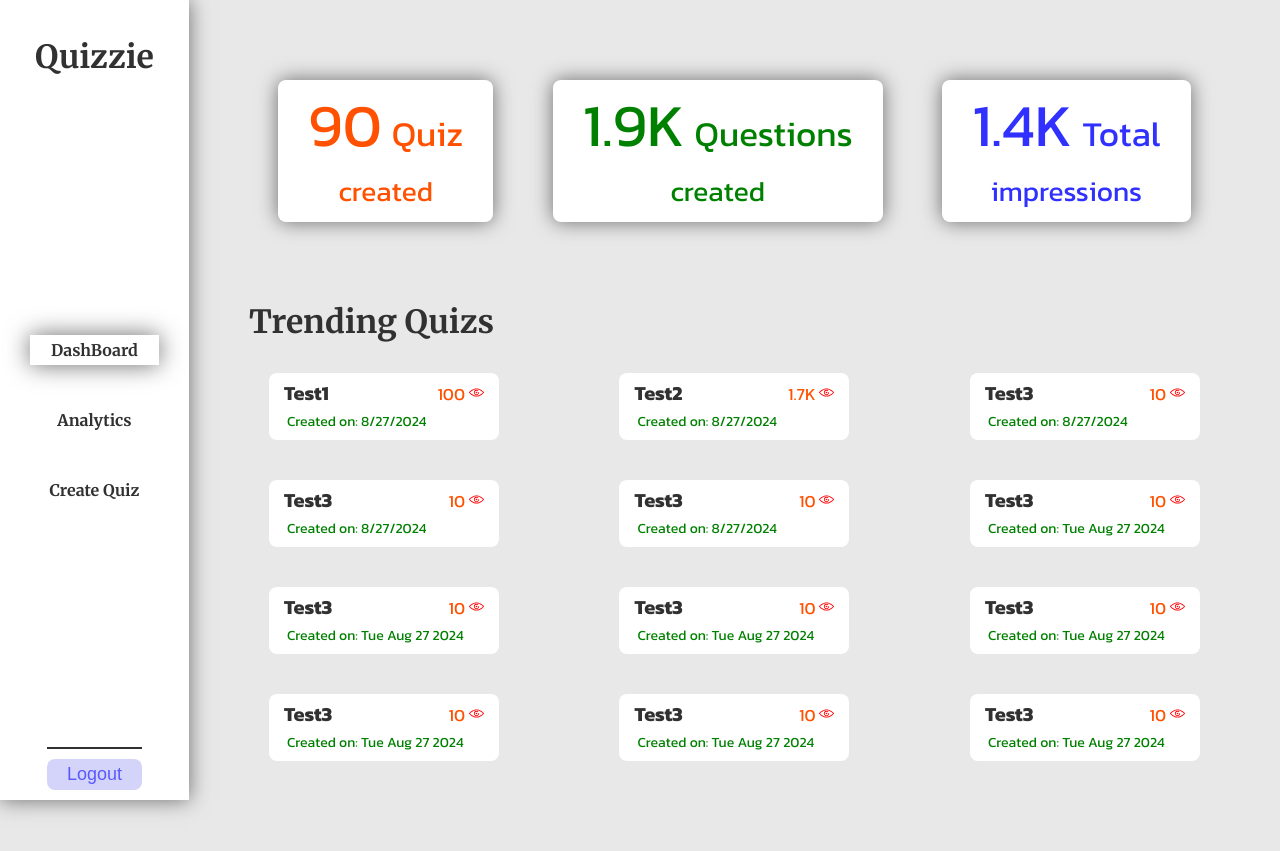
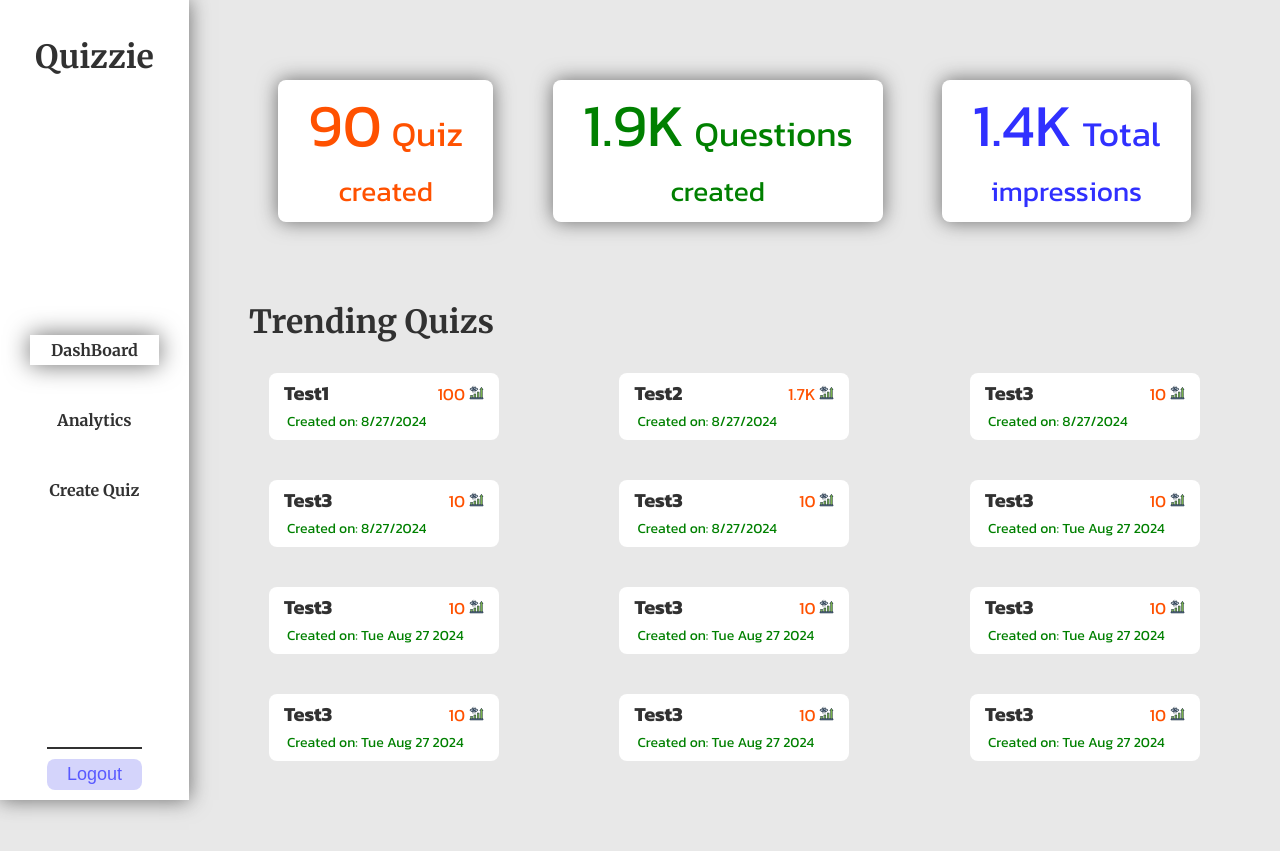
Before and after one commit to purnchndr/quizzie-front-end, a React (Vite) app: page /dashboard in a window 1280 px wide. Built offline with nearby package versions, Linux system fonts and the light colour scheme; a web font is replaced by a local one.

Commit message:
added some icons

```diff
--- a/src/components/dashboardBanner/DashboardBanner.jsx
+++ b/src/components/dashboardBanner/DashboardBanner.jsx
@@ -23,7 +23,12 @@ function DashBannerSmall({ name, num, date }) {
         <span className={style.name}>{name}</span>
         <span className={style.numSmall}>
           {num}{' '}
-          <img src='./img/eye.svg' width='15px' height='15px' alt='eye logo' />
+          <img
+            src='./img/views.svg'
+            width='15px'
+            height='15px'
+            alt='eye logo'
+          />
         </span>
       </div>
       <div>
```
Also changed, not shown: public/img/views.svg (added).
